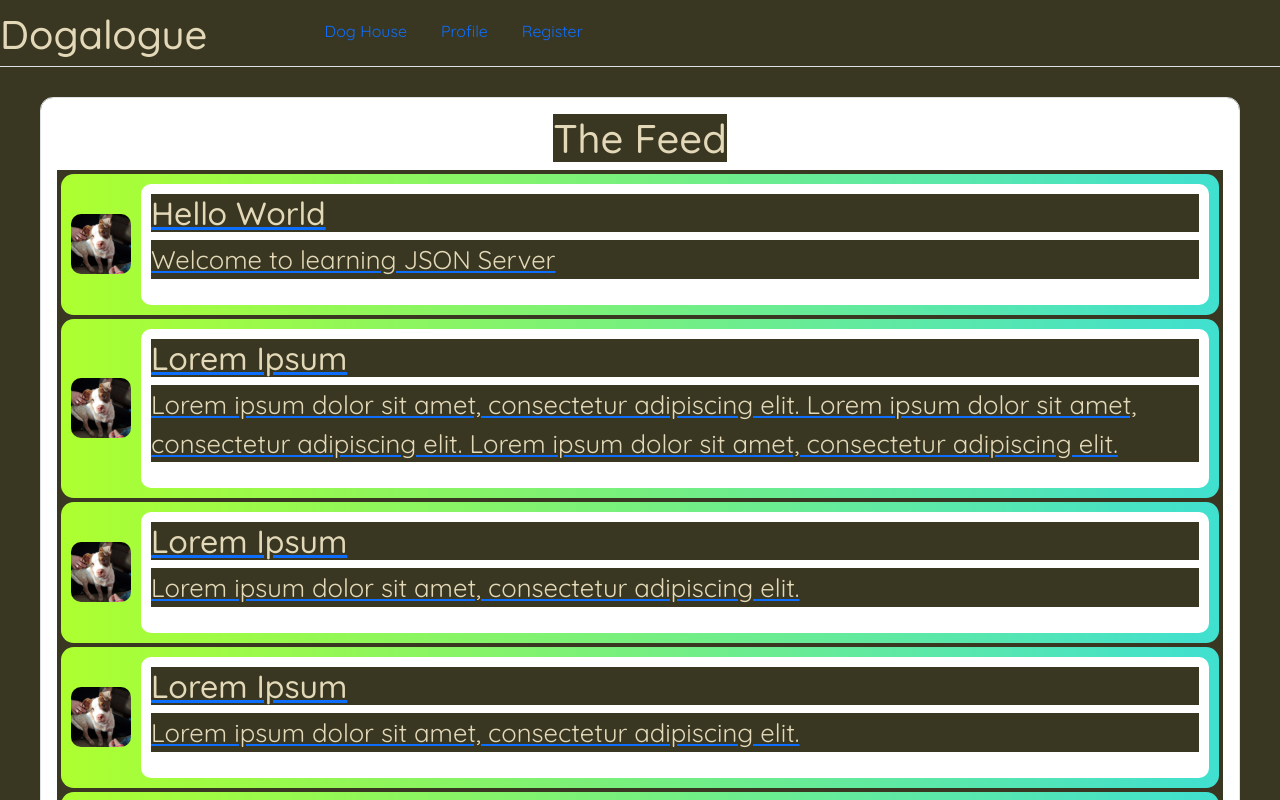
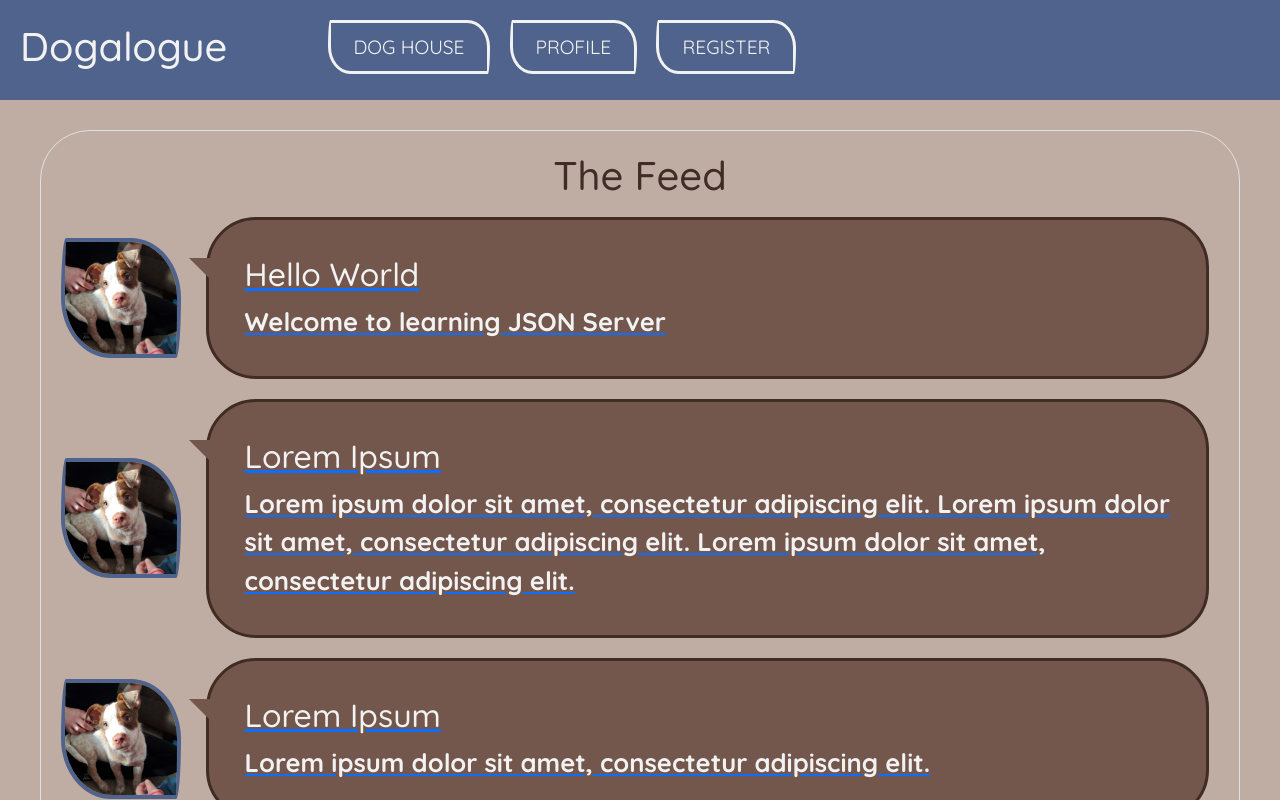
Before and after one commit to djubara/Dogalogue, a React (Vite) app in the folder client/: page / in a window 1280 px wide. Shown: the top 800 px of the page. Built offline with nearby package versions, Linux system fonts and the light colour scheme.

Commit message:
re-did style for feed and navbar.

```diff
--- a/client/src/components/FeedPosts.jsx
+++ b/client/src/components/FeedPosts.jsx
@@ -10,9 +10,11 @@ const FeedPosts = () => {
                     <Link to={`/post/${post.id}`}>
                         <div className="postbox align-items-center">
                             <img className="postimage" src={doggo} />
-                            <div className="postcontent">
-                                <h2>{post.title}</h2>
-                                <p>{post.content}</p>
+                            <div className="talk-bubble tri-right left-in round talk-bubble-border">
+                                <div className="talktext">
+                                    <h2>{post.title}</h2>
+                                    <p>{post.content}</p>
+                                </div>
                             </div>
                         </div>
                     </Link>
--- a/client/src/components/Navbar.jsx
+++ b/client/src/components/Navbar.jsx
@@ -27,23 +27,17 @@ function Navbar() {
   return (
     <>
     <nav className="navbarmargintop">
-    {/* <h1>Dogalogue</h1> */}
-    <Nav  variant="tabs" defaultActiveKey="/home">
+      <Nav defaultActiveKey="/home">
         <h1 className="titlespace">Dogalogue</h1>
-      <Nav.Item>
+        <Nav.Item className="button">
           <Nav.Link href="/">Dog House</Nav.Link>
         </Nav.Item>
-      <Nav.Item>
+        <Nav.Item className="button">
           <Nav.Link href="/profile">Profile</Nav.Link>
         </Nav.Item>
-      <Nav.Item>
+        <Nav.Item className="button">
           <Nav.Link href="/register">Register</Nav.Link>
         </Nav.Item>
-      {/* <Nav.Item>
-        <Nav.Link eventKey="disabled" disabled>
-          Disabled
-        </Nav.Link>
-      </Nav.Item> */}
       </Nav>
     </nav>
     </>
--- a/client/src/index.css
+++ b/client/src/index.css
@@ -1,48 +1,91 @@
 @import url('https://fonts.googleapis.com/css2?family=Quicksand:wght@300;400;500;600;700&display=swap');
 @import 'bootstrap/dist/css/bootstrap.css';
 
+/* font */
 * {
   margin: 0;
   font-family: "Quicksand";
-  color: #E3D8B8;
-  background-color: #393722;
 }
-.navbar {
+
+/*everything below header*/
+.content {
+	flex: auto;
+	margin: 10px 20px;
+	padding: 20px;
+	color: #402C25;
+	font-weight: bold;
+  }
+
+/*color palette*/
+.blue {
+  color: #4F638C;
+}
+.cream {
+  color: #F2F2F2;
+}
+.lightbeige {
+	color: #BFADA3;
+  }
+.lightbrown {
+  color: #73574D;
+}
+.darkbrown {
+  color: #402C25;
+}
+
+/*entire page background color for each page*/
+.App {
+	background-color: #BFADA3;
+}
+
+/*navigation bar*/
+.nav {
   padding: 20px;
   display: flex;
   align-items: center;
-  /* max-width: 600px; */
-  margin: 0 auto;
-  border-bottom: 1px solid #f2f2f2;
+  color: #F2F2F2;
+  background-color: #4F638C;
 }
-.navbar h1 {
-  color: #f1356d;
+.nav a {
+  margin-left: 16px;
+  color: #F2F2F2;
+  font-size: 1.2rem;
 }
-.navbar .links {
-  margin-left: auto;
+.nav a:hover {
+  color: #F2F2F2;
 }
-.navbar a {
-  margin-left: 16px;
-  text-decoration: none;
-  padding: 6px;
-}
-.navbar a:hover {
-  color: #f1356d;
-}
-.content {
-  flex: auto;
-  margin: 10px 20px;
-  padding: 20px;
+.button a{
+	display:inline-block;
+	padding:0.5em 1.2em;
+	border:0.16em solid #F2F2F2;
+	margin:0 1em 0.3em 0;
+	box-sizing: border-box;
+	text-decoration:none;
+	text-transform:uppercase;
+	font-weight:400;
+	color:#F2F2F2;
+	text-align:center;
+	transition: all 0.15s;
+	border-radius: 10px 100px / 120px
+	}
+.button a:hover{
+	color:rgba(221, 221, 221, 0.61);
+	border-color:rgba(221, 221, 221, 0.61);
+	}
+.button a:active{
+	color:rgba(221, 221, 221, 0.61);
+	border-color:rgba(221, 221, 221, 0.61);
+	}
+@media all and (max-width:30em){
+	.button a{
+	display:block;
+	margin:0.4em auto;
+	}
 }
 
 /* gives space to right of title */
 .titlespace {
   margin-right: 100px;
-}
-
-/* lowers buttons on navbar */
-.navbarmargintop {
-  margin-top: 10px;
 }
 
 /* border around the feed */
@@ -51,84 +94,69 @@
 	display: grid;
 	place-items: center;
 	min-height: 200px;
-	border: 8px solid;
-	padding: 1rem;
+	padding: 20px;
+	border-radius: 50px ;
+	border: 4px solid #73574D;
 }
 
-.full-withradius {
+/* the image and content of each post */
+.postimage {
+	width: 120px;
+	height: 100%;
+	margin-right: 15px;
+	border-radius: 10px 100px / 120px;
+	border: 4px solid #4F638C;
+}
+.talk-bubble {
+	flex: auto;
+	padding: 10px;
+	margin: 10px;
+	display: inline-block;
 	position: relative;
-	background: #fff;
-
-	/*The background extends to the outside edge of the padding. No background is drawn beneath the border.*/
-	background-clip: padding-box;
-
-	border: solid 8px transparent;
-	border-radius: 0.8rem;
-
-	&:before {
-		content: "";
-		position: absolute;
-		top: 0;
-		right: 0;
-		bottom: 0;
-		left: 0;
-		z-index: -1;
-		margin: -8px; /* same as border width */
-		border-radius: inherit; /* inherit container box's radius */
-		background: linear-gradient(to left, turquoise, greenyellow);
-	}
+	height: auto;
+	background-color: #73574D;
+	color: #F2F2F2;
 }
-
-.individualpostborder {
-	border: 4px solid #1a92a7;
-	padding: 2px;
-	margin: 4px;
-	border-radius: 0.8rem;
-	/* font-size: 1.6rem; */
-	place-items: center;
-	min-height: 100px;
-	position: relative;
-	background: #fff;
-
-	/*The background extends to the outside edge of the padding. No background is drawn beneath the border.*/
-	background-clip: padding-box;
-
-	border: solid 8px transparent;
-	border-radius: 0.8rem;
-
-	&:before {
-		content: "";
-		position: absolute;
-		top: 0;
-		right: 0;
-		bottom: 0;
-		left: 0;
-		z-index: 1;
-		margin: -8px; /* same as border width */
-		border-radius: inherit; /* inherit container box's radius */
-		background: linear-gradient(to left, turquoise, greenyellow);
-	}
+.round{
+	border-radius: 50px;
 }
-
-.postimage {
-	width: 60px;
-	height: 100%;
-	margin-right: 10px;
-	border-radius: 10px;
-	z-index: 2;
+.tri-right.border.left-in:before {
+	content: ' ';
+	position: absolute;
+	width: 0;
+	height: 0;
+  	left: -40px;
+	right: auto;
+ 	top: 30px;
+	bottom: auto;
+	border-color: #402C25 #402C25 transparent transparent;
 }
-
-.postcontent {
-	flex: auto;
-	z-index: 2;
-	/* vertical-align:align-items-center; */
-	background-color: #fff;
-	border-radius: 10px;
-	padding: 10px;
+.talk-bubble-border{
+	border: 3px solid #402C25;
+  }
+.tri-right.left-in:after{
+	content: ' ';
+	position: absolute;
+	width: 0;
+	height: 0;
+  	left: -20px;
+	right: auto;
+  	top: 38px;
+	bottom: auto;
+	border: 12px solid;
+	border-color: #73574D #73574D transparent transparent;
 }
-
+.talktext{
+	padding: 1em;
+	text-align: left;
+	line-height: 1.5em;
+  }
+.talktext p{
+	/* remove webkit p margins */
+	-webkit-margin-before: 0em;
+	-webkit-margin-after: 0em;
+}
 .postbox {
 	display: flex;
 	flex-direction: row;
-	z-index: 2;
 }
```
Lines whose indentation alone changed are shown as unchanged.
